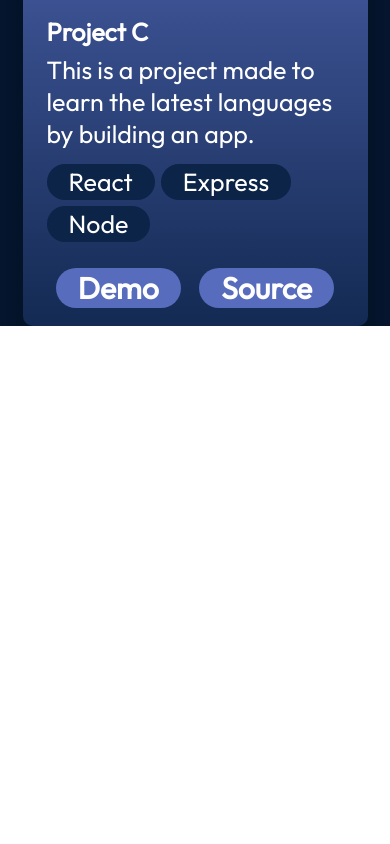
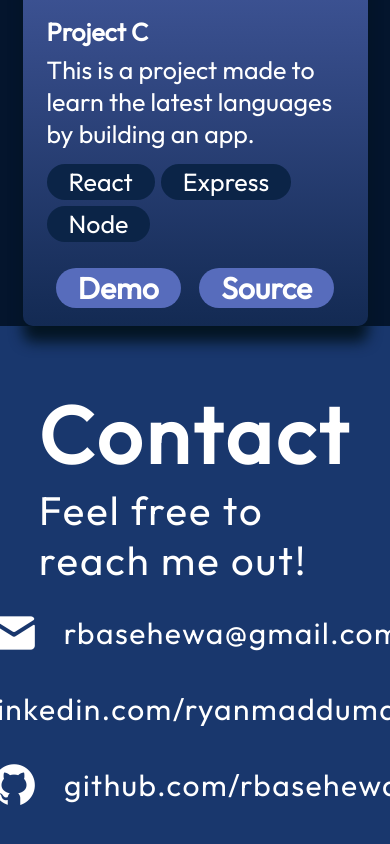
Before and after one commit to rbasehewa/ryan-portfolio, a React (Vite) app in the folder PortReact/: page / in a window 390 px wide. Shown: the part 8962-9806 px from the top of the page. Before the commit the page ends 9288 px from the top, so only its background shows below. Built offline with nearby package versions, Linux system fonts and the light colour scheme.

Commit message:
fixed content section

```diff
--- a/PortReact/src/App.jsx
+++ b/PortReact/src/App.jsx
@@ -1,6 +1,7 @@
 
 import styles from './App.module.css';
 import { About } from './componets/About/About';
+import { Contact } from './componets/Contact/contact';
 import {Experience} from './componets/Experience/Experience';
 import {Hero} from './componets/Hero/Hero';
 import {Navbar} from './componets/Navbar/Navbar';
@@ -17,6 +18,7 @@
       <About />
       <Experience />
       <Projects />
+      <Contact />
     </div>
   );
 }
--- /dev/null
+++ b/PortReact/src/componets/Contact/Contact.jsx
@@ -0,0 +1,30 @@
+import React from 'react'
+import { getImageUrl } from '../../utils';
+import styles from "./Contact.module.css";
+
+export const Contact = () => {
+  return (
+    <footer className={styles.container} id="contacts">
+        <div className={styles.text}>
+            <h2> Contact</h2>
+            <p>Feel free to reach me out!</p>
+        </div>
+        <ul className={styles.links}>
+            <li className={styles.link}>
+                <img src={getImageUrl("contact/emailIcon.png")} alt="Email icon" />
+                <a href="mailto:rbasehewa@gmail.com">rbasehewa@gmail.com</a>
+            </li>
+
+            <li className={styles.link}>
+                <img src={getImageUrl("contact/linkedinIcon.png")} alt="LinkedIn icon" />
+                <a href="https://www.linkedin.com/in/ryanmaddumahewa/">linkedin.com/ryanmaddumahewa</a>
+            </li>
+
+            <li className={styles.link}>
+                <img src={getImageUrl("contact/githubIcon.png")} alt="Github icon" />
+                <a href="https://github.com/rbasehewa">github.com/rbasehewa</a>
+            </li>
+        </ul>
+    </footer>
+  )
+}
--- /dev/null
+++ b/PortReact/src/componets/Contact/Contact.module.css
@@ -0,0 +1,66 @@
+@import "../../vars.css";
+
+
+.container {
+    color: var(--color-text);
+    background-color: var(--color-secondary);
+    display: flex;
+    flex-direction: row;
+    justify-content: space-evenly;
+    width: 100vw;
+    padding: 58px 10%;
+    gap: 10px;
+
+}
+
+.text h2 {
+    font-size: 80px;
+    font-weight: 700;
+    letter-spacing: 4px;
+}
+
+.text p {
+    font-size: 40px;
+    font-weight: 400;
+    letter-spacing: 2px;
+}
+
+.links {
+    display: flex;
+    flex-direction: column;
+    align-items: flex-start;
+    list-style: none;
+    gap: 26px;
+}
+
+.link {
+    display: flex;
+    align-items: center;
+    gap: 25px;
+}
+
+.link a {
+    color: var(--color-text);
+    text-decoration: none;
+    font-size: 30px;
+    font-weight: 400;
+    letter-spacing: 1.5px;
+}
+
+@media screen and (max-width: 830px) {
+    .container {
+        flex-direction: column;
+        gap: 23px;
+    }
+
+    .text {
+        display: flex;
+        flex-direction: column;
+        align-items: center;
+    }
+
+    .links {
+        align-items: center;
+    }
+
+}
--- a/PortReact/src/componets/Navbar/Navbar.module.css
+++ b/PortReact/src/componets/Navbar/Navbar.module.css
@@ -71,3 +71,9 @@
         z-index: 1;
     }
 }
+
+@media screen and (min-width: 831px) {
+    .menuBtn {
+        display: none;
+    }
+}
```
